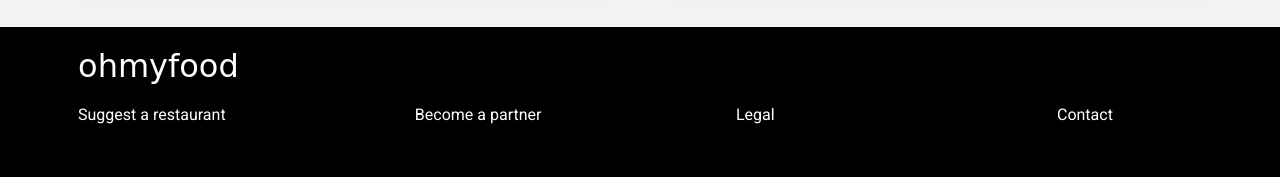
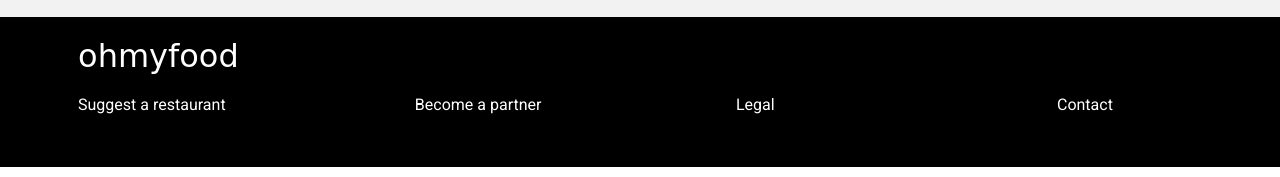
Before and after one commit to matbarn/Remake-Restaurants, a plain HTML site: page index.html in a window 1280 px wide. Shown: the part 1571-1748 px from the top of the page. Drawn offline with Linux system fonts and the light colour scheme; a web font is replaced by a local one.

Commit message:
footer links and padding guide menu

```diff
--- a/CSS/Restaurant.css
+++ b/CSS/Restaurant.css
@@ -2,7 +2,8 @@
 
 * {
     margin: 0px;
-    font-family: 'Roboto', sans-serif;    text-decoration: none;
+    font-family: 'Roboto', sans-serif;
+    text-decoration: none;
     color: #000;
 }
 
@@ -69,10 +70,9 @@
 .guide-menu {
     display: flex;
     flex-direction: column;
-    column-gap: 25px;
     align-items: center;
     background-color: #ffffff;
-    padding-top: 30px;
+    padding-top: 20px;
     padding-bottom: 30px;
     gap: 20px;
 }
@@ -106,8 +106,6 @@
     border-bottom-right-radius:25px;
     box-shadow: 1px 1px 2px 1px #3d3a3a38;
 }
-
-
 
 .How-it-works-button:hover {
     background-color: #f7e9f5;
@@ -350,8 +348,9 @@ img.restaurant {
     padding-bottom: 20px;
 }
 
-.footer-text {
+.hyper_link {
     color: #ffffff;
+    text-decoration: none;
 }
 
 }
--- a/index.html
+++ b/index.html
@@ -162,7 +162,7 @@
                     ohmyfood
                 </div>
                 <div class="footer-text">
-                    Suggest a restaurant
+                    <a class="hyper_link" href="#">Suggest a restaurant</a>
                 </div>
             </div>
 
@@ -171,7 +171,7 @@
                     <span class="invisible">ohmyfood</span>
                 </div>
                 <div class="footer-text">
-                    Become a partner
+                    <a class="hyper_link" href="#">Become a partner</a>
                 </div>
             </div>
 
@@ -180,7 +180,7 @@
                     <span class="invisible">ohmyfood</span>
                 </div>
                 <div class="footer-text">
-                    Legal
+                    <a class="hyper_link" href="#">Legal</a>
                 </div>
             </div>
 
@@ -190,7 +190,7 @@
                     <span class="invisible">ohmyfood</span>
                 </div>
                 <div class="footer-text">
-                    Contact
+                    <a class="hyper_link" href="#">Contact</a>
                 </div>
             </div>
         </footer>
```
